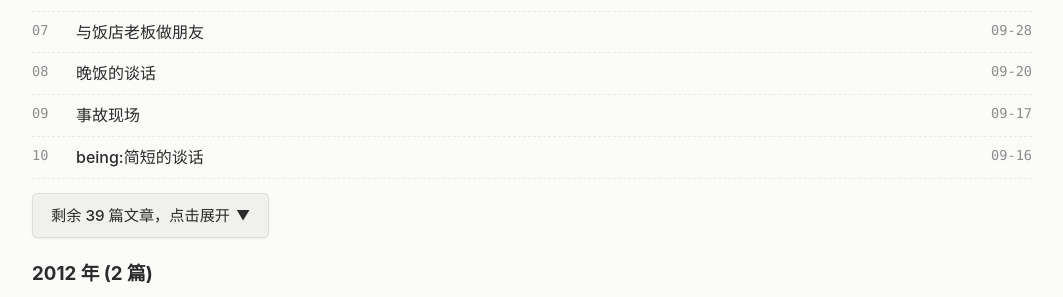
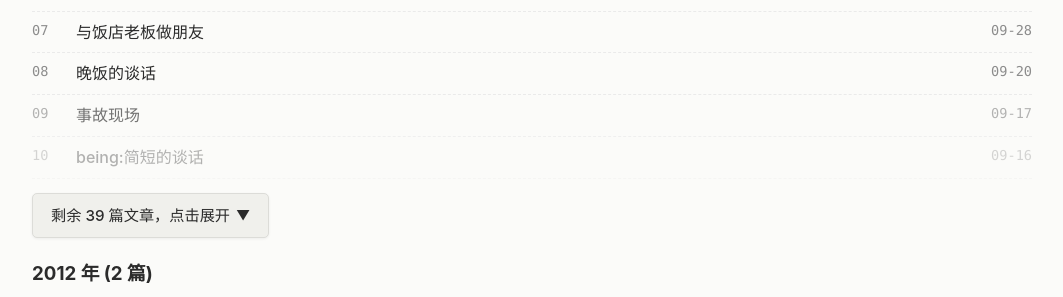
Before and after one commit to Natural-system/self-transcendence, a Jekyll site: the page built from archive.html, in a window 1280 px wide. Shown: the part 1314-1611 px from the top of the page, without its empty margins (108-1171 px from the left). Built offline with Jekyll 4.4.1, drawn with Linux system fonts in a browser that asks for light colours.

Commit message:
Update default.html

```diff
--- a/_layouts/default.html
+++ b/_layouts/default.html
@@ -388,6 +388,26 @@
       max-height: 70vh;
       overflow-y: auto;
     }
+    /* ========================================== */
+/* --- 年份归档：第 9、10 篇未展开时的渐隐效果 --- */
+/* ========================================== */
+
+/* 只有当存在折叠开关（即文章数 > 10）且未被勾选时触发 */
+.year-toggle-checkbox:not(:checked) ~ .post-list .post-item:nth-child(9) {
+  opacity: 0.65; /* 65% 透明度，稍微变浅 */
+  transition: opacity 0.3s ease;
+}
+
+.year-toggle-checkbox:not(:checked) ~ .post-list .post-item:nth-child(10) {
+  opacity: 0.35; /* 35% 透明度，明显变浅 */
+  transition: opacity 0.3s ease;
+}
+
+/* 鼠标悬停在第 9、10 篇时，临时恢复清晰，方便读者临时阅读标题 */
+.year-toggle-checkbox:not(:checked) ~ .post-list .post-item:nth-child(9):hover,
+.year-toggle-checkbox:not(:checked) ~ .post-list .post-item:nth-child(10):hover {
+  opacity: 1;
+}
   </style>
 </head>
 <body>
```
